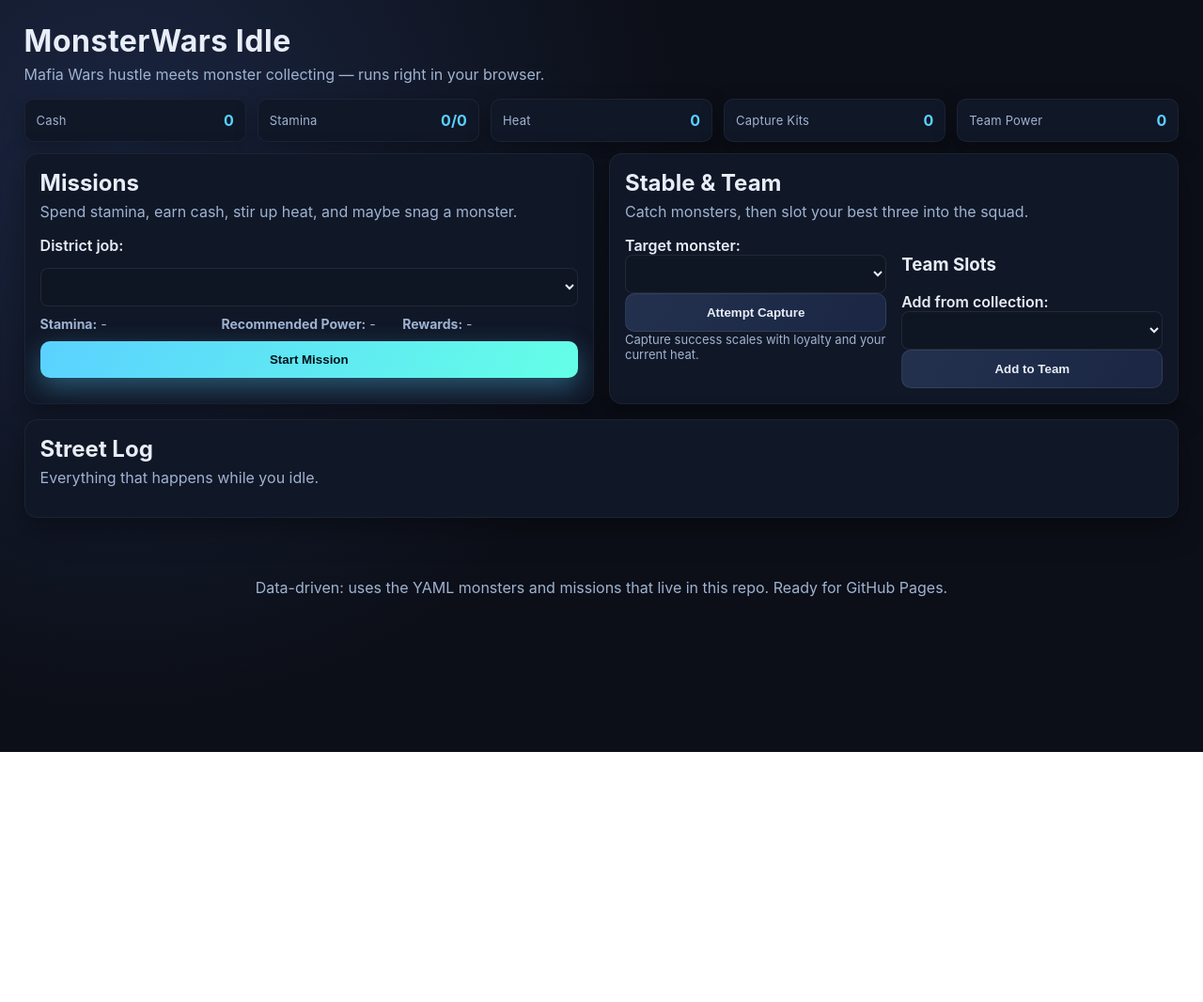
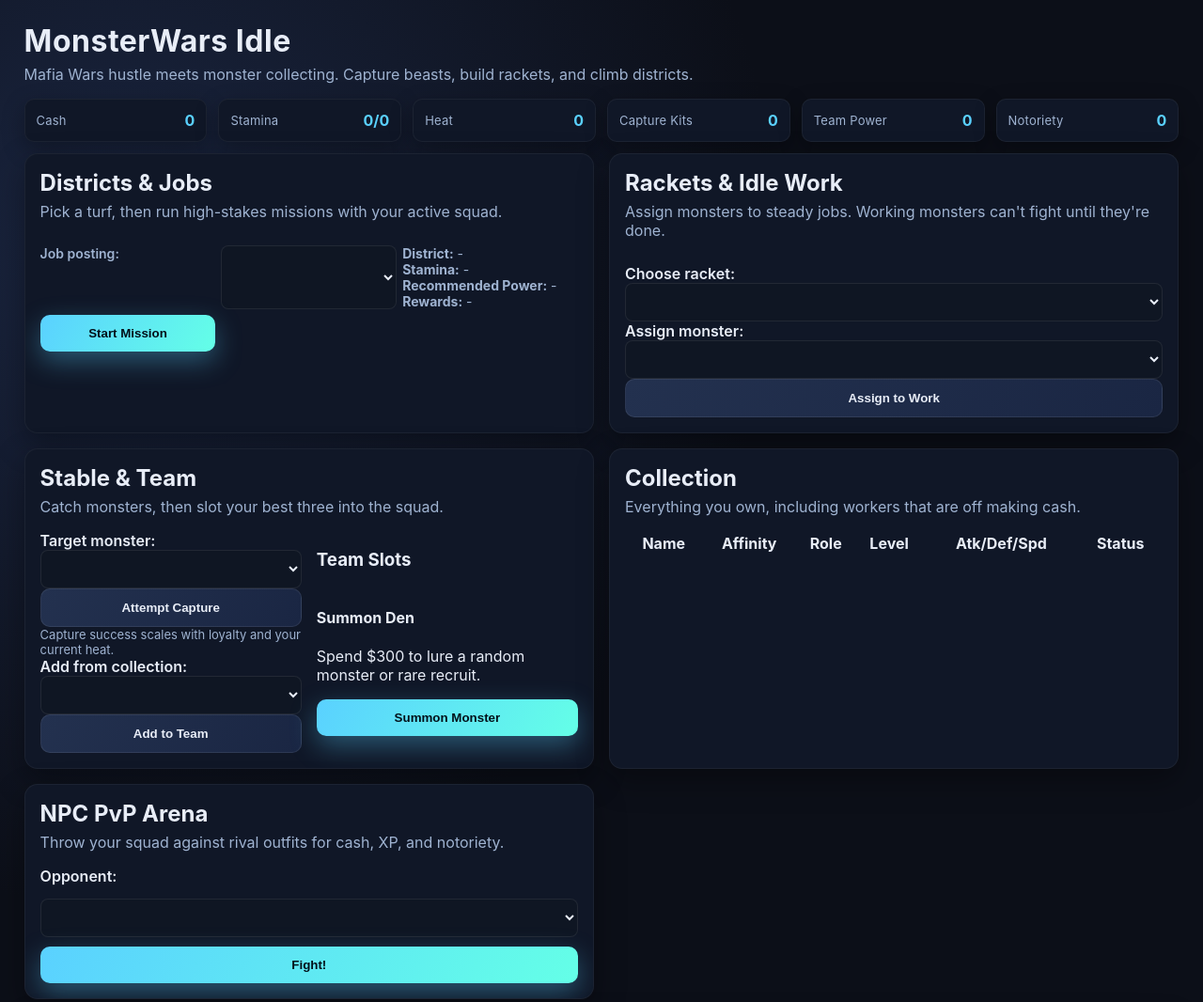
Before and after one commit to irish-spec/monsterwars, a plain HTML site: page docs/index.html in a window 1280 px wide. Shown: the top 1066 px of the page at 94% size. Before the commit the page ends 800 px from the top, so only its background shows below. Drawn offline with Linux system fonts and the light colour scheme; no server answers; a script that the page names is missing.

Commit message:
Update index.html

```diff
--- a/docs/index.html
+++ b/docs/index.html
@@ -11,7 +11,7 @@
   <header>
     <div class="title-block">
       <h1>MonsterWars Idle</h1>
-      <p class="subtitle">Mafia Wars hustle meets monster collecting — runs right in your browser.</p>
+      <p class="subtitle">Mafia Wars hustle meets monster collecting. Capture beasts, build rackets, and climb districts.</p>
     </div>
     <div class="status-grid" id="status-grid">
       <div class="stat-card"><span class="label">Cash</span><span id="cash" class="value">0</span></div>
@@ -19,19 +19,23 @@
       <div class="stat-card"><span class="label">Heat</span><span class="value" id="heat">0</span></div>
       <div class="stat-card"><span class="label">Capture Kits</span><span class="value" id="capture-kits">0</span></div>
       <div class="stat-card"><span class="label">Team Power</span><span class="value" id="team-power">0</span></div>
+      <div class="stat-card"><span class="label">Notoriety</span><span class="value" id="notoriety">0</span></div>
     </div>
   </header>
 
   <main>
-    <section class="panel" id="mission-panel">
+    <section class="panel" id="district-panel">
       <div class="panel-header">
-        <h2>Missions</h2>
-        <p>Spend stamina, earn cash, stir up heat, and maybe snag a monster.</p>
+        <h2>Districts &amp; Jobs</h2>
+        <p>Pick a turf, then run high-stakes missions with your active squad.</p>
       </div>
       <div class="panel-body">
-        <label for="mission-select">District job:</label>
+        <div id="district-list" class="district-list"></div>
+        <div class="mission-meta">
+          <label for="mission-select">Job posting:</label>
           <select id="mission-select"></select>
-        <div class="mission-meta">
+          <div class="meta-grid">
+            <div><strong>District:</strong> <span id="mission-district">-</span></div>
             <div><strong>Stamina:</strong> <span id="mission-stamina">-</span></div>
             <div><strong>Recommended Power:</strong> <span id="mission-power">-</span></div>
             <div><strong>Rewards:</strong> <span id="mission-rewards">-</span></div>
@@ -40,6 +44,24 @@
           <div class="active-mission" id="active-mission" hidden>
             <p id="active-mission-text"></p>
             <div class="progress"><div id="mission-progress"></div></div>
+          </div>
+        </div>
+      </div>
+    </section>
+
+    <section class="panel" id="work-panel">
+      <div class="panel-header">
+        <h2>Rackets &amp; Idle Work</h2>
+        <p>Assign monsters to steady jobs. Working monsters can't fight until they're done.</p>
+      </div>
+      <div class="panel-body">
+        <div id="work-list" class="work-list"></div>
+        <div class="work-form">
+          <label for="work-select">Choose racket:</label>
+          <select id="work-select"></select>
+          <label for="work-monster">Assign monster:</label>
+          <select id="work-monster"></select>
+          <button id="assign-work" class="secondary">Assign to Work</button>
         </div>
       </div>
     </section>
@@ -55,14 +77,46 @@
           <select id="monster-select"></select>
           <button id="capture-btn" class="secondary">Attempt Capture</button>
           <p class="hint">Capture success scales with loyalty and your current heat.</p>
+          <label for="collection-select">Add from collection:</label>
+          <select id="collection-select"></select>
+          <button id="add-to-team" class="secondary">Add to Team</button>
         </div>
         <div class="team-column">
           <h3>Team Slots</h3>
           <div id="team-slots" class="team-slots"></div>
-          <label for="collection-select">Add from collection:</label>
-          <select id="collection-select"></select>
-          <button id="add-to-team" class="secondary">Add to Team</button>
+          <div class="summon">
+            <h4>Summon Den</h4>
+            <p>Spend $300 to lure a random monster or rare recruit.</p>
+            <button id="summon-btn" class="primary">Summon Monster</button>
           </div>
+        </div>
+      </div>
+    </section>
+
+    <section class="panel" id="collection-panel">
+      <div class="panel-header">
+        <h2>Collection</h2>
+        <p>Everything you own, including workers that are off making cash.</p>
+      </div>
+      <div class="panel-body">
+        <table class="collection-table">
+          <thead>
+            <tr><th>Name</th><th>Affinity</th><th>Role</th><th>Level</th><th>Atk/Def/Spd</th><th>Status</th></tr>
+          </thead>
+          <tbody id="collection-table"></tbody>
+        </table>
+      </div>
+    </section>
+
+    <section class="panel" id="arena-panel">
+      <div class="panel-header">
+        <h2>NPC PvP Arena</h2>
+        <p>Throw your squad against rival outfits for cash, XP, and notoriety.</p>
+      </div>
+      <div class="panel-body">
+        <label for="arena-opponent">Opponent:</label>
+        <select id="arena-opponent"></select>
+        <button id="fight-arena" class="primary">Fight!</button>
       </div>
     </section>
 
```
Lines whose indentation alone changed are shown as unchanged.
